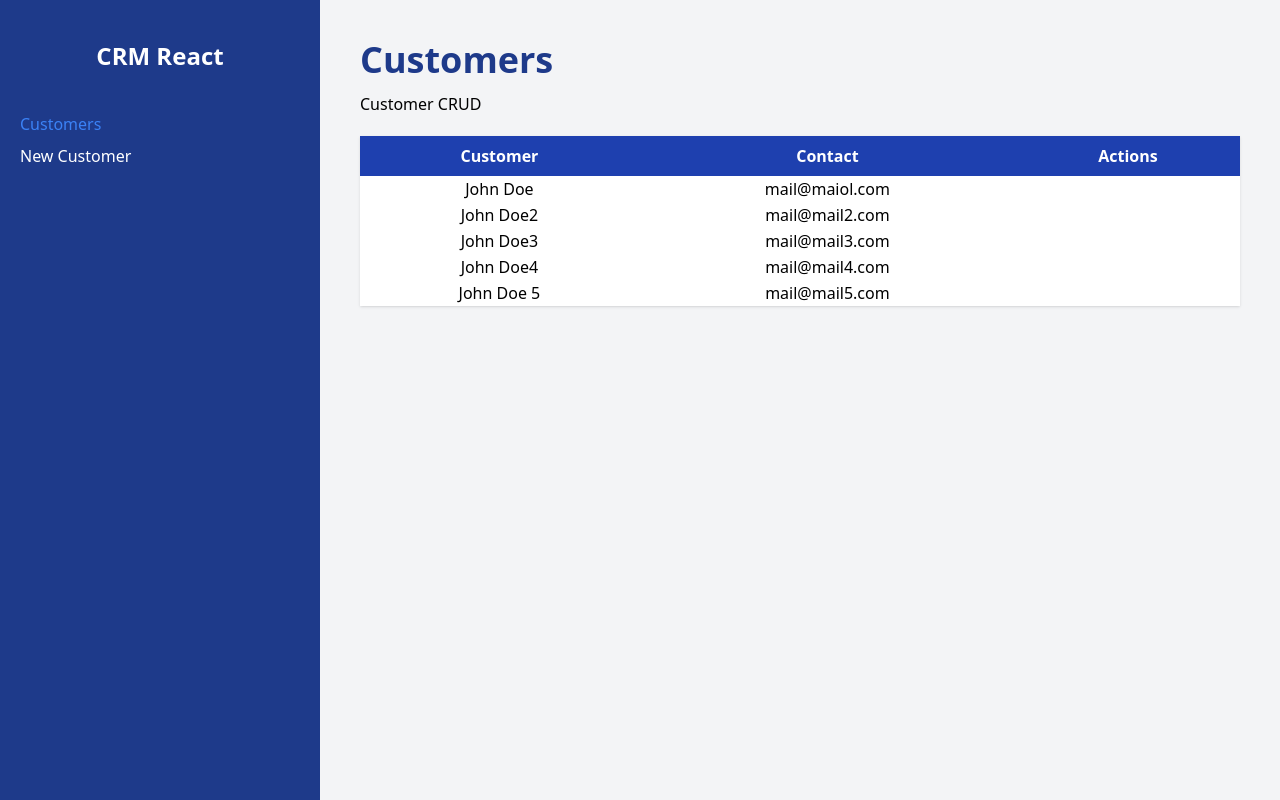
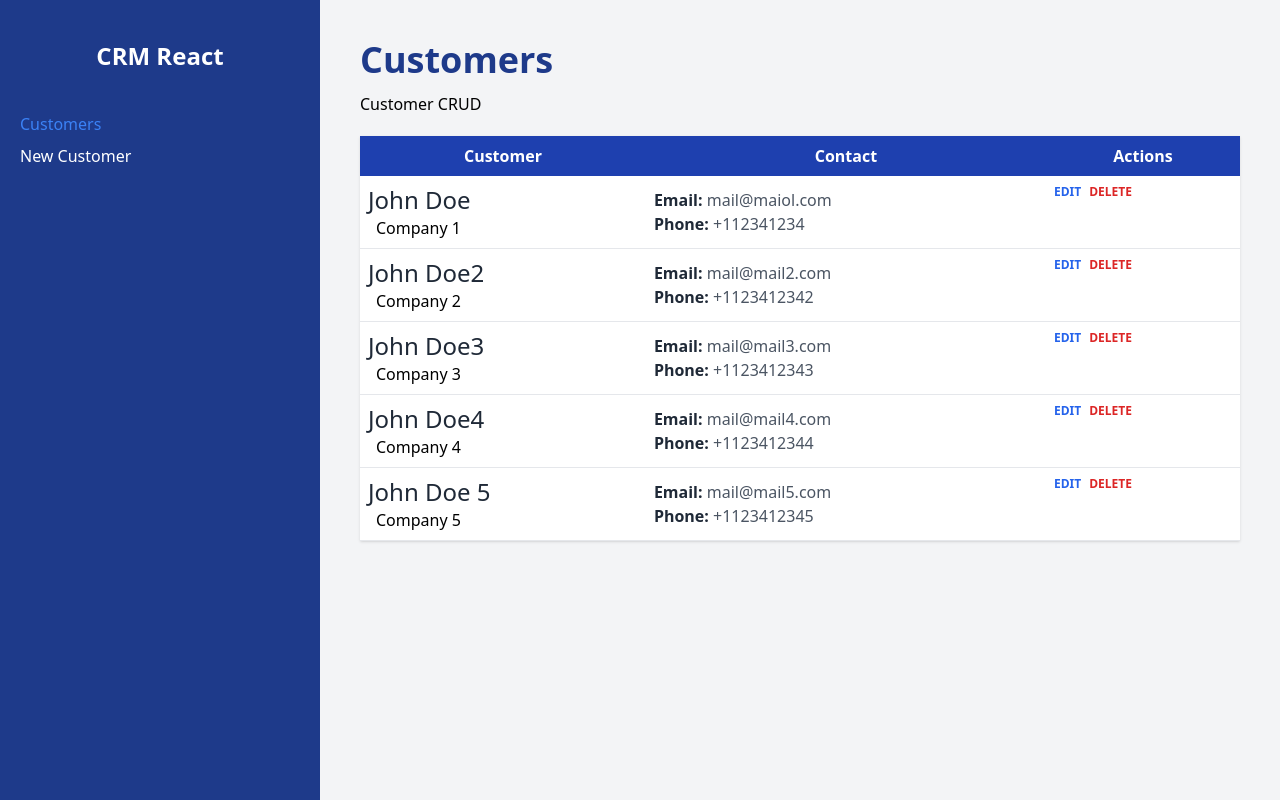
Before and after one commit to fribas84/react-router-crm, a React (Vite) app: page / in a window 1280 px wide. Built offline with nearby package versions, Linux system fonts and the light colour scheme.

Commit message:
customers table

```diff
--- a/src/components/Customer.jsx
+++ b/src/components/Customer.jsx
@@ -3,9 +3,26 @@ const Customer = ({ customer }) => {
     const { name, company, email, phone, id } = customer;
 
     return (
-        <tr>
-            <td className='text-center'>{name}</td>
-            <td className='text-center'>{email}</td>
+        <tr className="border-b">
+            <td className='p-2 space-x-2'>
+                <p className="text-2xl text-gray-800">{name}</p>
+                <p>{company}</p>
+            </td>
+            <td className='p-2'>
+                <p className="text-gray-600"><span className="text-gray-800 font-bold">Email: </span>{email}</p>
+                <p className="text-gray-600"><span className="text-gray-800 font-bold">Phone: </span>{phone}</p>
+
+            </td>
+
+            <td className='p-2 flex gap-2'>
+                <button type="button" className="text-blue-600 hover:text-blue-700 uppercase font-bold text-xs ">
+                    Edit
+                </button>
+                <button type="button" className="text-red-600 hover:text-red-700 uppercase font-bold text-xs">
+                   Delete
+                </button>
+
+            </td>
 
         </tr>
     )
```
